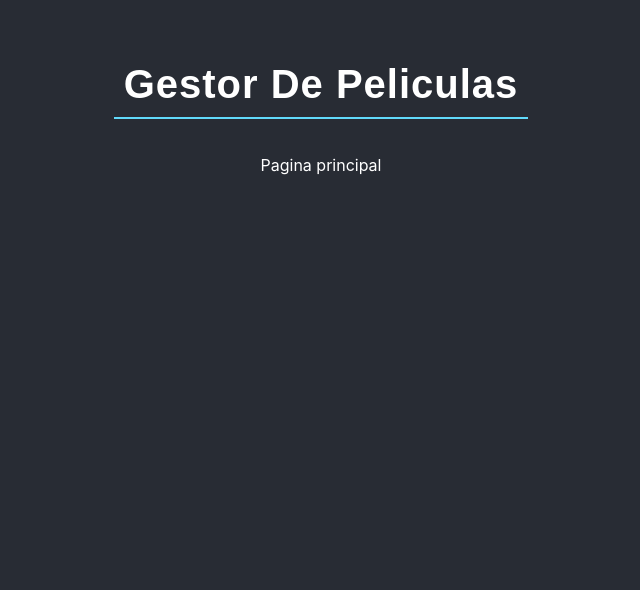
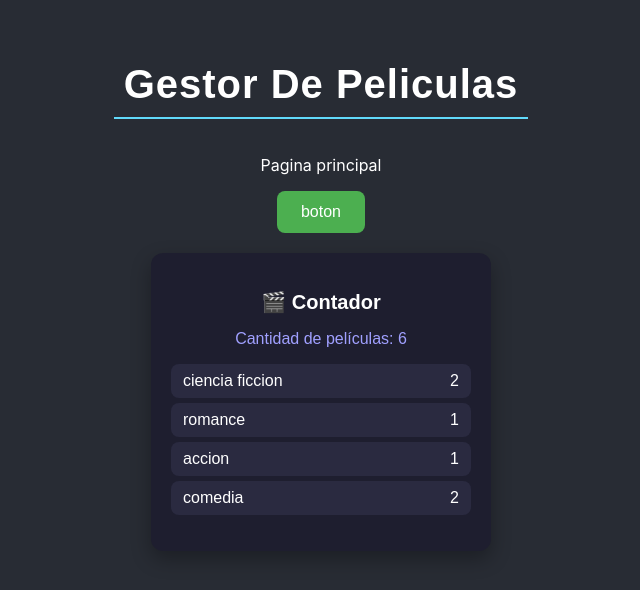
Before and after one commit to woroz/PWA-GRUPO-13, a React (Create React App) app: page / in a window 1280 px wide. Shown: the top 590 px of the page, without its empty margins (319-959 px from the left). Built offline with nearby package versions, Linux system fonts and the light colour scheme.

Commit message:
termine el componente contador

```diff
--- /dev/null
+++ b/src/components/contador/contador.js
@@ -0,0 +1,38 @@
+import styles from "./contador.module.css";
+
+const Contador = ({ Peliculas }) => {
+
+    let cantidadPeliculas = Peliculas.length;
+    const contadorGeneros = {};
+
+    Peliculas.forEach((pelicula) => {
+        const genero = pelicula.genero;
+
+        if (contadorGeneros[genero]) {
+            contadorGeneros[genero]++;
+        } else {
+            contadorGeneros[genero] = 1;
+        }
+    });
+
+    return (
+        <div className={styles.contadorContainer}>
+            <h2 className={styles.titulo}>🎬 Contador</h2>
+
+            <p className={styles.total}>
+                Cantidad de películas: {cantidadPeliculas}
+            </p>
+
+            <ul className={styles.lista}>
+                {Object.entries(contadorGeneros).map(([genero, cantidad]) => (
+                    <li key={genero} className={styles.item}>
+                        <span>{genero}</span>
+                        <span>{cantidad}</span>
+                    </li>
+                ))}
+            </ul>
+        </div>
+    );
+};
+
+export default Contador;
--- /dev/null
+++ b/src/components/contador/contador.module.css
@@ -0,0 +1,43 @@
+.contadorContainer {
+  background: #1e1e2f;
+  color: #fff;
+  padding: 20px;
+  border-radius: 12px;
+  width: 300px;
+  margin: 20px auto;
+  box-shadow: 0 8px 20px rgba(0, 0, 0, 0.3);
+  font-family: Arial, sans-serif;
+}
+
+.titulo {
+  font-size: 20px;
+  margin-bottom: 10px;
+  text-align: center;
+}
+
+.total {
+  font-size: 16px;
+  margin-bottom: 15px;
+  text-align: center;
+  color: #a0a0ff;
+}
+
+.lista {
+  list-style: none;
+  padding: 0;
+}
+
+.item {
+  background: #2a2a40;
+  margin: 5px 0;
+  padding: 8px 12px;
+  border-radius: 8px;
+  display: flex;
+  justify-content: space-between;
+  transition: 0.2s;
+}
+
+.item:hover {
+  background: #3a3a60;
+  transform: translateX(5px);
+}
--- a/src/pages/home/home.js
+++ b/src/pages/home/home.js
@@ -1,14 +1,29 @@
 import React from 'react';
 import styles from './home.module.css';
 import Titulo from '../../components/titulo/titulo'
+import Boton from '../../components/boton/boton'
+import Contador from '../../components/contador/contador';
+
+const Peliculas = [
+  { titulo: "Inception", genero: "ciencia ficcion", anio: 2010 },
+  { titulo: "Titanic", genero: "romance", anio: 1997 },
+  { titulo: "The Dark Knight", genero: "accion", anio: 2008 },
+  { titulo: "Interstellar", genero: "ciencia ficcion", anio: 2014 },
+  { titulo: "Superbad", genero: "comedia", anio: 2007 },
+  { titulo: "The Hangover", genero: "comedia", anio: 2009 }
+];
 
 const home = () => {
     return (
         <div className={styles.container}>
             <Titulo texto="Gestor de peliculas" />
             <p>Pagina principal</p>
+            <Boton texto="boton" funcion=""/>
+            <Contador Peliculas={Peliculas}/>
         </div>
     )
+
 }
 
+
 export default home
```
